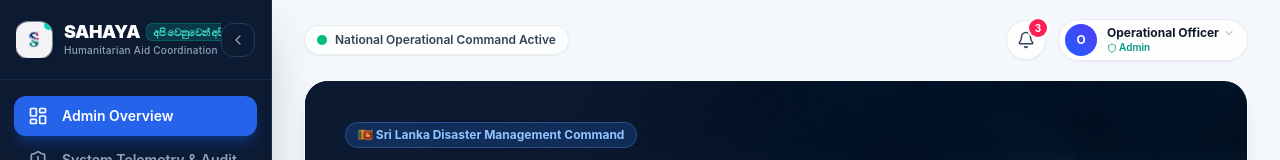
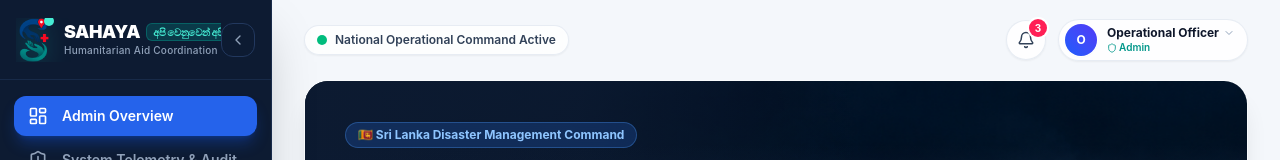
Before and after one commit to dinuri-senara/SAHAYA-Group-Project, a React (Vite) app: page / in a window 1280 px wide. Shown: the top 160 px of the page. Built offline with nearby package versions, Linux system fonts and the light colour scheme.

Commit message:
fix(branding): make SAHAYA logo transparent and remove white background container

```diff
--- a/src/components/SahayaLogo.tsx
+++ b/src/components/SahayaLogo.tsx
@@ -16,9 +16,9 @@ export const SahayaLogo: React.FC<LogoProps> = ({
   showText = false
 }) => {
   const iconSizes = {
-    sm: 'w-7 h-7',
-    md: 'w-9 h-9',
-    lg: 'w-11 h-11'
+    sm: 'w-7 h-9',
+    md: 'w-9 h-11',
+    lg: 'w-12 h-14'
   };
 
   const textSizes = {
@@ -29,16 +29,16 @@ export const SahayaLogo: React.FC<LogoProps> = ({
 
   return (
     <div className={`flex items-center gap-3 select-none ${className}`}>
-      {/* Humanitarian Logo (Two Hands forming S, Location Pin & Medical Cross) */}
-      <div className={`relative flex items-center justify-center rounded-xl bg-white/95 shadow-md p-1 shrink-0 overflow-hidden ring-1 ring-slate-200/50 ${iconSizes[size]}`}>
+      {/* Humanitarian Logo (Two Hands forming S, Location Pin & Medical Cross - Transparent) */}
+      <div className={`relative flex items-center justify-center shrink-0 transition-transform duration-200 hover:scale-105 ${iconSizes[size]}`}>
         <img
           src="/sahaya-logo.png"
           alt="SAHAYA - අපි වෙනුවෙන් අපි"
-          className="w-full h-full object-contain"
+          className="w-full h-full object-contain filter drop-shadow-[0_4px_12px_rgba(20,184,166,0.35)]"
         />
-        <span className="absolute -top-0.5 -right-0.5 flex h-2.5 w-2.5">
+        <span className="absolute -top-0.5 -right-0.5 flex h-2.5 w-2.5 pointer-events-none">
           <span className="animate-ping absolute inline-flex h-full w-full rounded-full bg-teal-400 opacity-75"></span>
-          <span className="relative inline-flex rounded-full h-2.5 w-2.5 bg-teal-400"></span>
+          <span className="relative inline-flex rounded-full h-2.5 w-2.5 bg-teal-300"></span>
         </span>
       </div>
 
```
Also changed, not shown: public/favicon.png, public/sahaya-logo.png.
